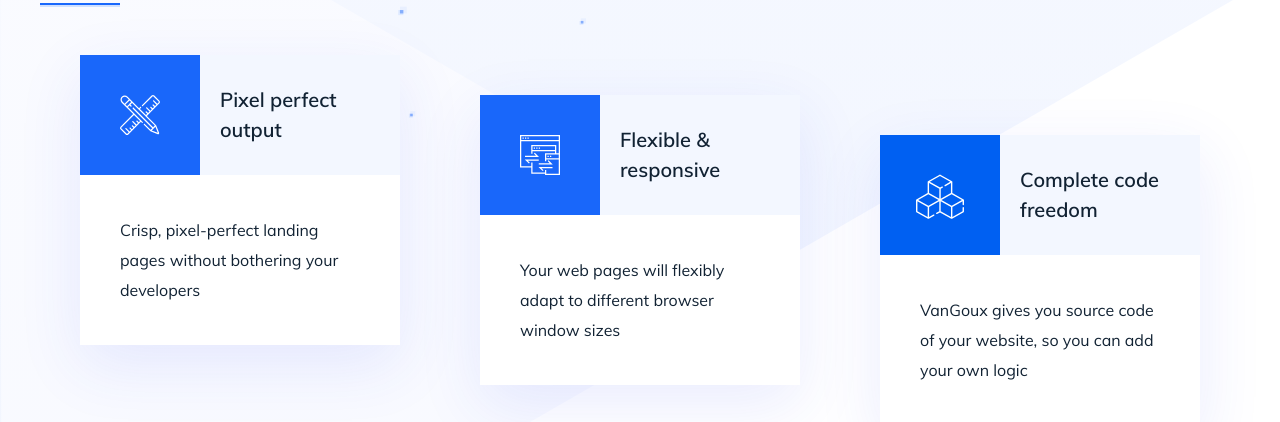
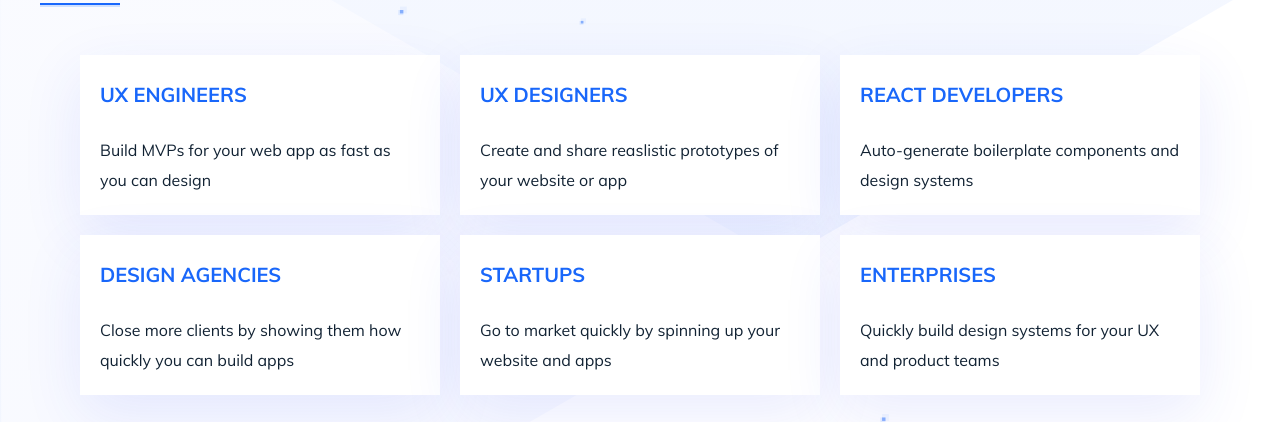
Before and after one commit to darkgraycat/markups, a website: page vangoux_markup/index.html in a window 1280 px wide. Shown: the part 200-622 px from the top of the page. Drawn offline with Linux system fonts and the light colour scheme.

Commit message:
whois done

```diff
--- a/vangoux_markup/index.html
+++ b/vangoux_markup/index.html
@@ -109,7 +109,57 @@
 
     <section class="whois-section">
       <div class="container">
-        <div class="title">WHO IS VANGOUX FOR</div>
+        <h2 class="title">WHO IS VANGOUX FOR</h2>
+        <div class="whois-section__cards cards">
+          <div class="card">
+            <div class="card__title">
+              UX ENGINEERS
+            </div>
+            <div class="card__text">
+              Build MVPs for your web app as fast as you can design
+            </div>
+          </div>
+          <div class="card">
+            <div class="card__title">
+              UX DESIGNERS
+            </div>
+            <div class="card__text">
+              Create and share reaslistic prototypes of your website or app
+            </div>
+          </div>
+          <div class="card">
+            <div class="card__title">
+              REACT DEVELOPERS
+            </div>
+            <div class="card__text">
+              Auto-generate boilerplate components and design systems
+            </div>
+          </div>
+          <div class="card">
+            <div class="card__title">
+              DESIGN AGENCIES
+            </div>
+            <div class="card__text">
+              Close more clients by showing them how quickly you can build apps
+            </div>
+          </div>
+          <div class="card">
+            <div class="card__title">
+              STARTUPS
+            </div>
+            <div class="card__text">
+              Go to market quickly by spinning up your website and apps
+            </div>
+          </div>
+          <div class="card">
+            <div class="card__title">
+              ENTERPRISES
+            </div>
+            <div class="card__text">
+              Quickly build design systems for your UX and product teams
+            </div>
+          </div>
+        </div>
       </div>
     </section>
 
--- a/vangoux_markup/scss/features-section.scss
+++ b/vangoux_markup/scss/features-section.scss
@@ -1,5 +1,6 @@
 .features-section {
 
+  margin-bottom: 120px;
 
   &__cards {
 
--- a/vangoux_markup/scss/hero-section.scss
+++ b/vangoux_markup/scss/hero-section.scss
@@ -1,4 +1,6 @@
 .hero-section {
+
+  margin-bottom: 120px;
 
   &__header {
     background: url('../assets/illustration-main.png') no-repeat;
@@ -35,7 +37,6 @@
     display: flex;
     justify-content: space-around;
     gap: 40px;
-    margin-bottom: 140px;
 
     .testimonial {
 
--- a/vangoux_markup/scss/index.scss
+++ b/vangoux_markup/scss/index.scss
@@ -3,18 +3,28 @@
 @import 'header.scss';
 @import 'hero-section.scss';
 @import 'features-section.scss';
+@import 'whois-section.scss';
 
 // novorossiyskaya 16
 .hero-section {display: none;}
+.features-section {display: none;}
 
 body, html {
   margin: 0px;
   padding: 0px;
+  width: 100%;
+  height: 100%;
+}
+
+h1,h2,h3.h4 {
+  font-weight: normal;
 }
 
 .wrapper {
   background: url('../assets/background-decor.svg') no-repeat;
   background-size: cover;
+  width: 100%;
+  height: 100%;
 }
 
 .container {
@@ -31,14 +41,14 @@ body, html {
   text-align: center;
   text-decoration: none;
   cursor: pointer;
-  color: #ffffff99;
+  color: #ffffff;
   background-color: #1968fc;
   text-shadow: 0 0px 4px rgba(232, 240, 255, 0.4);
   box-shadow: 0 10px 40px 0 rgba(25, 104, 252, 0.3);
 
   &:hover,
   &:focus {
-    background-color: #1968fcdd;
+    background-color: #1968fcbb;
   }
 }
 
--- /dev/null
+++ b/vangoux_markup/scss/whois-section.scss
@@ -0,0 +1,36 @@
+.whois-section {
+
+  margin-bottom: 120px;
+
+  &__cards {
+
+    display: flex;
+    flex-wrap: wrap;
+    gap: 20px;
+
+    .card {
+
+      background-color: #ffffff;
+      box-shadow: 0 20px 60px 0 rgba(49, 69, 244, 0.1);
+      flex: 0 1 360px;
+      padding: 20px;
+      box-sizing: border-box;
+
+      &__title {
+        font-family: Muli-Bold;
+        font-size: 20px;
+        line-height: 40px;
+        color: #1967fa;
+        margin-bottom: 20px;
+      }
+      &__text {
+        font-family: Muli-Regular;
+        font-size: 16px;
+        line-height: 30px;
+        color: #112233;
+      }
+    }
+
+  }
+
+}
```
Also changed, not shown: vangoux_markup/css/style.css, 1 other file.
